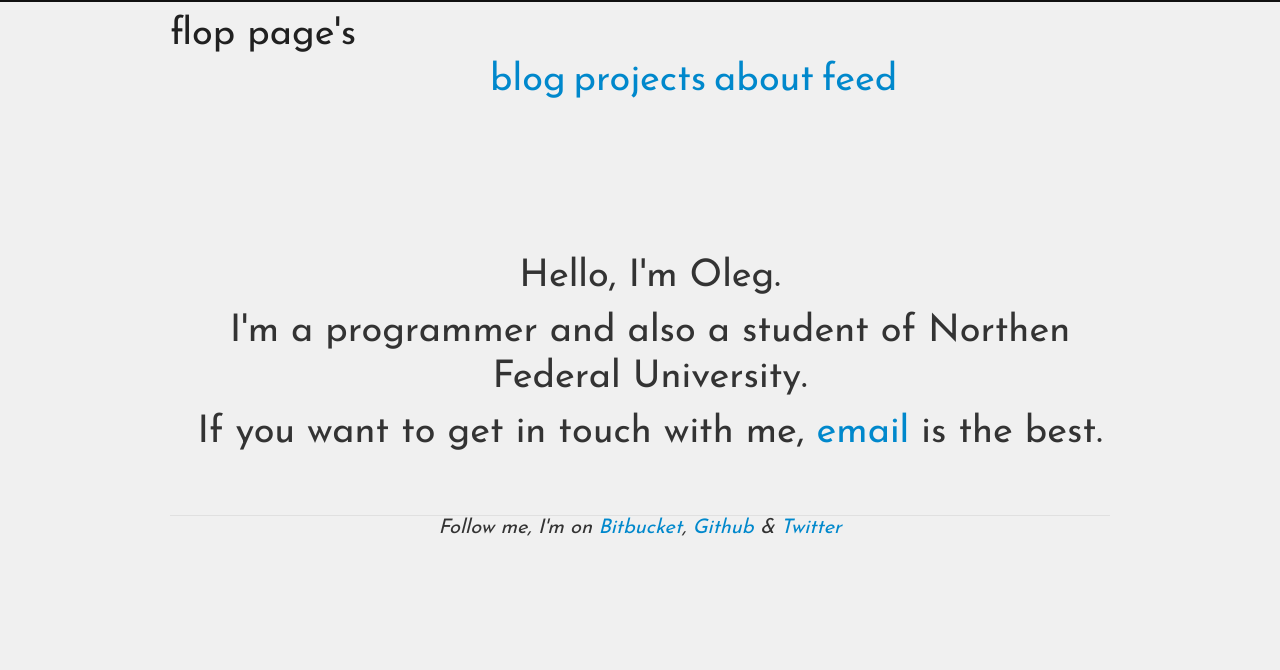
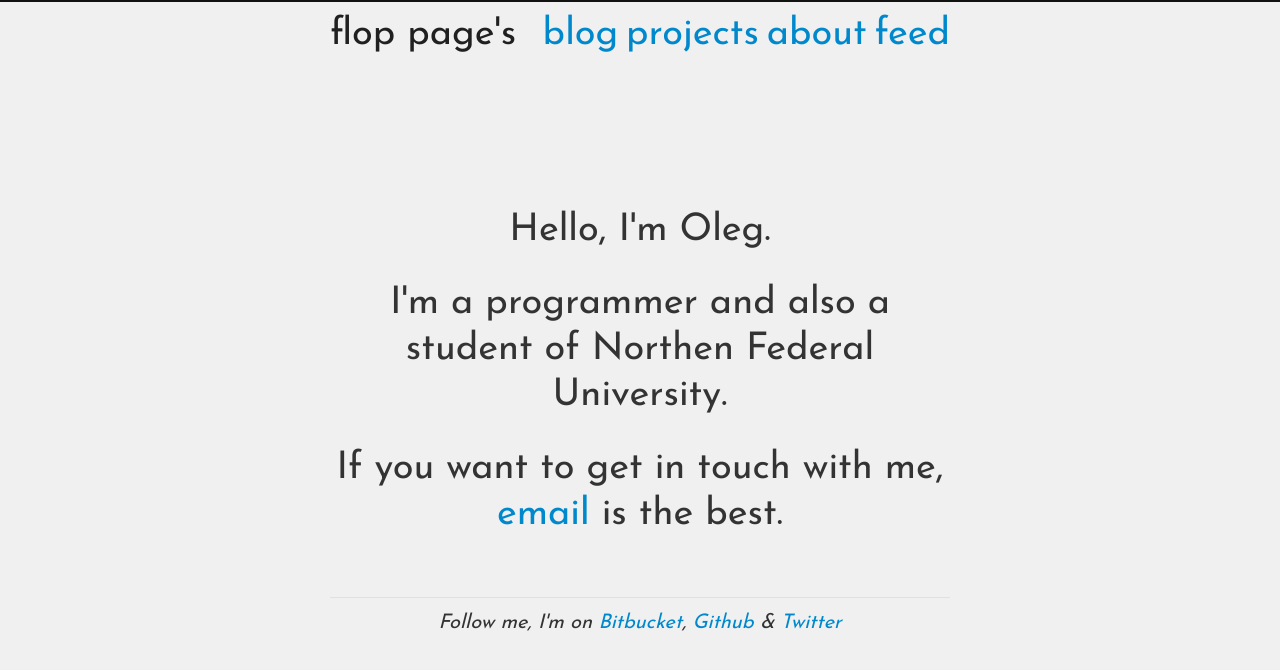
Before and after one commit to imflop/flopim, a plain HTML site: page index.html in a window 1280 px wide. Drawn offline with Linux system fonts and the light colour scheme.

Commit message:
fresh look

```diff
--- a/css/bs-overload.css
+++ b/css/bs-overload.css
@@ -3,7 +3,11 @@ body {
     border-top: 2px solid #111111;
 }
 
+.container { width:620px; }
+
 h1, h2, h3, h4, h5 { font: 38px/46px 'Josefin Sans',sans-serif; }
+
+.title { width:200px; float:left; }
 
 a:hover { color:#0069d6; }
 
@@ -17,6 +21,7 @@ nav {
     text-align:right;
     text-transform:lowercase;
     line-height:36px;
+    width:420px;
 }
 nav a { font: 38px/46px 'Josefin Sans',sans-serif; }
 
@@ -34,6 +39,7 @@ nav a { font: 38px/46px 'Josefin Sans',sans-serif; }
 
 footer { border-top:1px solid #e0e0e0; }
 footer p {
+    padding-top: 13px;
     font: 20px/24px 'Josefin Sans',sans-serif;
     text-align:center;
 }
--- a/index.html
+++ b/index.html
@@ -42,12 +42,10 @@
     <div class="container">
         <header>
             <div class="row">
-                <div class="span4">
+                <div class="span8">
                     <h1 class="title">
                         <a href="#" class="switcher" id="main">flop page's</a>
                     </h1>
-                </div>
-                <div class="span8 offset4">
                     <nav>
                         <a href="http://blog.flop.im" target="_blank">blog</a>
                         <a href="#" class="switcher" id="projects">projects</a>
@@ -58,19 +56,19 @@
             </div>
         </header>
         <!-- for slick switcher -->
-        <div id="switcher-panel"></div>
+        <div class="row"><div id="switcher-panel"></div></div>
 
         <div class="row">
             <div class="switcher-content show" id="main-content">
-                <div class="span14 center-text">
-                    <p>Hello, I'm Oleg.</p>
-                    <p>I'm a programmer and also a student of Northen Federal University.</p>
+                <div class="span8 center-text">
+                    <p>Hello, I'm Oleg.</p><br/>
+                    <p>I'm a programmer and also a student of Northen Federal University.</p><br/>
                     <p>If you want to get in touch with me, <a href="mailto:imflop@gmail.com">email</a> is the best.</p>
                 </div>
             </div>
 
             <div class="switcher-content" id="about-content">
-                <div class="span14 about-text">
+                <div class="span8 about-text">
                     <h2>About</h2>
                     <p>I'm Oleg, I'm from Arkhangelsk, Russia.<br/>I do a lot of different things.</p>
                     <p>If you want to get in touch with me you can <a href="mailto:imflop@gmail.com">email me</a> or
@@ -84,7 +82,7 @@
             </div>
 
             <div class="switcher-content" id="projects-content">
-                <div class="span14 center-text">
+                <div class="span8 center-text">
                     <p>Projects page in progress</p>
                 </div>
             </div>
```
